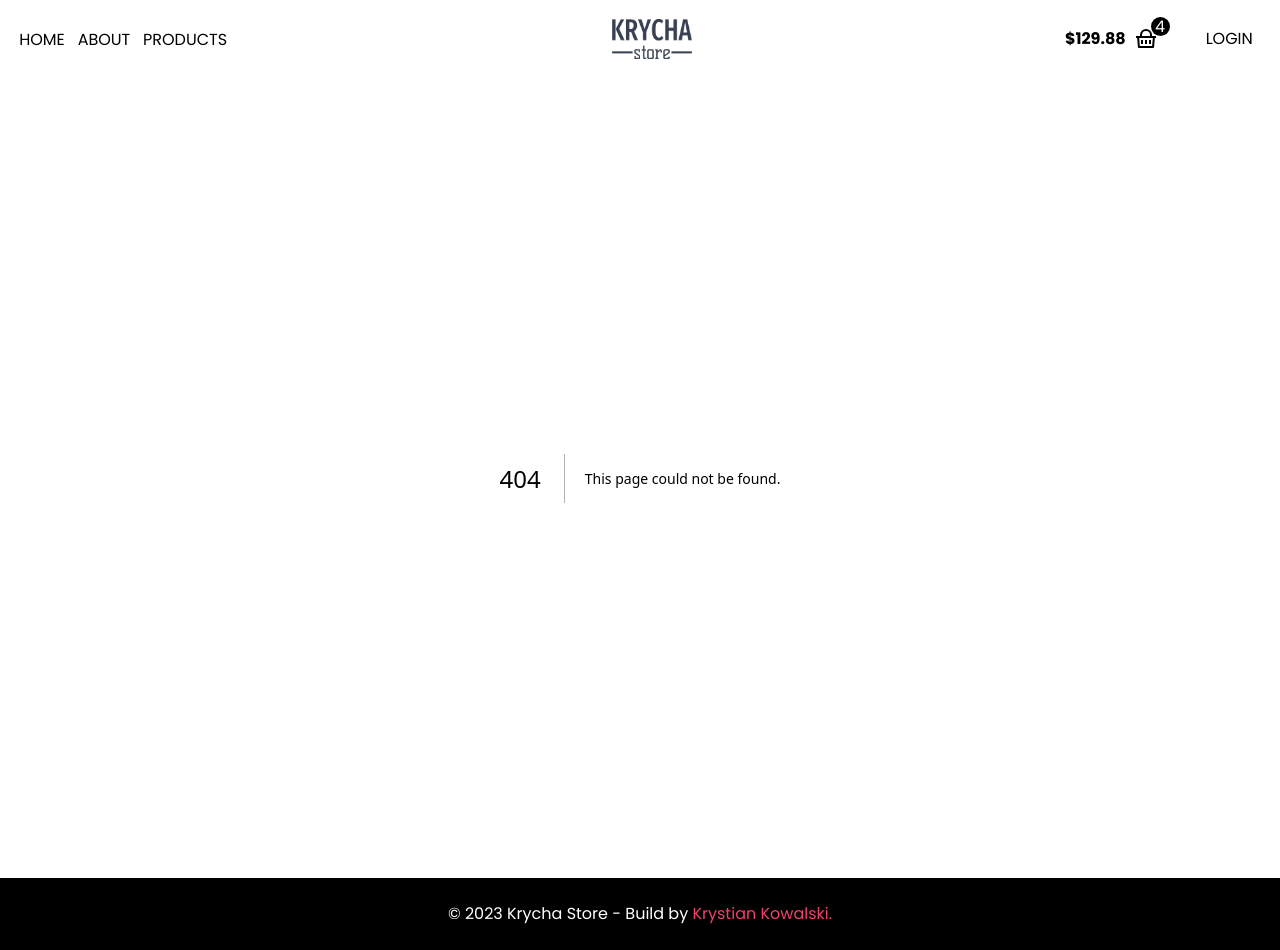
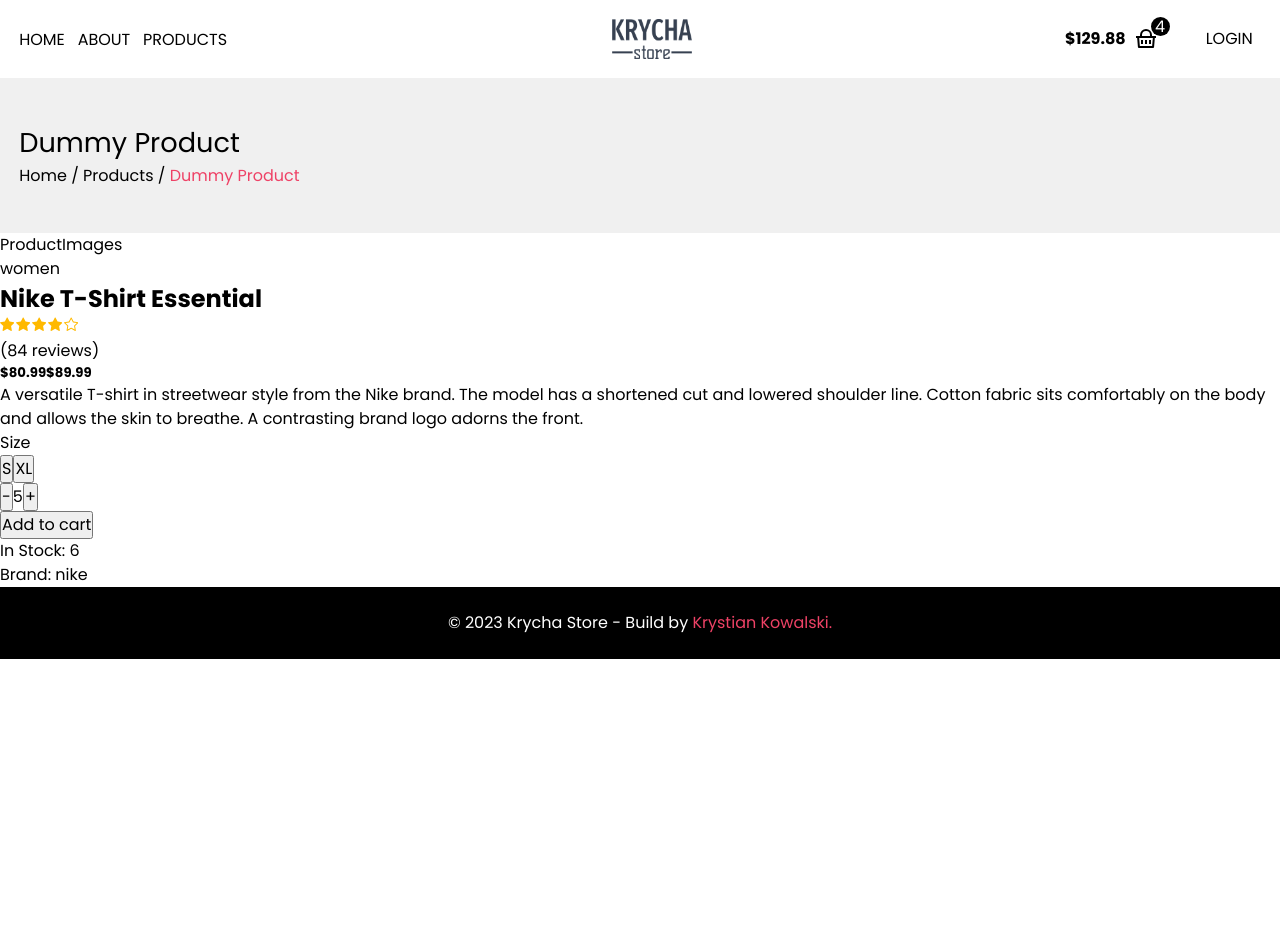
Before and after one commit to Krycha94/fullstack-nextjs-ecommerce, a Next.js app: page /products/1 in a window 1280 px wide. Before the commit this address had no page. After the commit the page ends 800 px from the top, so only its background shows below. Built offline with nearby package versions, Linux system fonts and the light colour scheme.

Commit message:
Create SingleProductPage and ProductDetails component

```diff
--- /dev/null
+++ b/app/products/[productId]/page.tsx
@@ -0,0 +1,17 @@
+import { products } from "@/utils/dummyData";
+import Breadcrumbs from "@/components/Breadcrumbs/Breadcrumbs";
+import ProductDetails from "@/components/ProductDetails/ProductDetails";
+
+//TODO DYNAMIC METADATA
+
+const SingleProductPage = () => {
+	const product = products[1];
+
+	return (
+		<>
+			<Breadcrumbs title="dummy product" product />
+			<ProductDetails product={product} />
+		</>
+	);
+};
+export default SingleProductPage;
--- a/app/products/page.tsx
+++ b/app/products/page.tsx
@@ -11,10 +11,6 @@
 };
 
 const ProductsPage = () => {
-	return (
-		<>
-			<Products products={products} />
-		</>
-	);
+	return <Products products={products} />;
 };
 export default ProductsPage;
--- /dev/null
+++ b/components/AddToCart/AddToCart.module.scss
@@ -0,0 +1,3 @@
+@use "@/styles/mixins.scss" as m;
+@use "@/styles/breakpoints.scss" as b;
+@use "@/styles/variables" as v;
--- /dev/null
+++ b/components/AddToCart/AddToCart.tsx
@@ -0,0 +1,28 @@
+import AmountButtons from "../AmountButtons/AmountButtons";
+import styles from "./AddToCart.module.scss";
+
+type AddToCartProps = {
+	product: any;
+};
+
+const AddToCart = ({ product }: AddToCartProps) => {
+	const { id, stock, size } = product;
+
+	return (
+		<div>
+			<div className={styles.size}>
+				<span>Size</span>
+				<div>
+					{size?.map((s: string, index: number) => (
+						<button key={index}>{s}</button>
+					))}
+				</div>
+			</div>
+			<div className={styles.btns}>
+				<AmountButtons />
+				<button>Add to cart</button>
+			</div>
+		</div>
+	);
+};
+export default AddToCart;
--- /dev/null
+++ b/components/AmountButtons/AmountButtons.tsx
@@ -0,0 +1,10 @@
+const AmountButtons = () => {
+	return (
+		<div>
+			<button type="button">-</button>
+			<span>5</span>
+			<button type="button">+</button>
+		</div>
+	);
+};
+export default AmountButtons;
--- a/components/Breadcrumbs/Breadcrumbs.tsx
+++ b/components/Breadcrumbs/Breadcrumbs.tsx
@@ -3,15 +3,17 @@
 
 type BreadcrumbsProps = {
 	title: string;
+	product?: boolean;
 };
 
-const Breadcrumbs = ({ title }: BreadcrumbsProps) => {
+const Breadcrumbs = ({ title, product }: BreadcrumbsProps) => {
 	return (
 		<section className={styles.breadcrumbs}>
 			<div className={styles.breadcrumbs__container}>
 				<h3>{title}</h3>
 				<span>
-					<Link href="/">Home /</Link> {title}
+					<Link href="/">Home / </Link>
+					{product && <Link href="/products">Products /</Link>} {title}
 				</span>
 			</div>
 		</section>
--- /dev/null
+++ b/components/ProductDetails/ProductDetails.module.scss
@@ -0,0 +1,3 @@
+@use "@/styles/mixins.scss" as m;
+@use "@/styles/breakpoints.scss" as b;
+@use "@/styles/variables" as v;
--- /dev/null
+++ b/components/ProductDetails/ProductDetails.tsx
@@ -0,0 +1,51 @@
+import AddToCart from "../AddToCart/AddToCart";
+import ProductImages from "../ProductImages/ProductImages";
+import Stars from "../Stars/Stars";
+import styles from "./ProductDetails.module.scss";
+
+type ProductDetailsProps = {
+	product: any;
+};
+
+const ProductDetails = ({ product }: ProductDetailsProps) => {
+	const {
+		name,
+		price,
+		description,
+		stock,
+		brand,
+		stars,
+		reviews,
+		discount,
+		images,
+		category,
+	} = product;
+
+	return (
+		<div className={styles.product}>
+			<ProductImages images={images} />
+			<section className={styles.product__details}>
+				<p>{category}</p>
+				<h2>{name}</h2>
+				<Stars stars={stars} reviews={reviews} />
+				<h5>
+					{discount ? (
+						<>
+							<span>${(price * 0.9).toFixed(2)}</span>
+							<span className={styles.product__oldPrice}>${price}</span>
+						</>
+					) : (
+						<span>${price}</span>
+					)}
+				</h5>
+				<p>{description}</p>
+				<AddToCart product={product} />
+				<div>
+					<p>In Stock: {stock}</p>
+					<p>Brand: {brand}</p>
+				</div>
+			</section>
+		</div>
+	);
+};
+export default ProductDetails;
--- /dev/null
+++ b/components/ProductImages/ProductImages.module.scss
@@ -0,0 +1,3 @@
+@use "@/styles/mixins.scss" as m;
+@use "@/styles/breakpoints.scss" as b;
+@use "@/styles/variables" as v;
--- /dev/null
+++ b/components/ProductImages/ProductImages.tsx
@@ -0,0 +1,10 @@
+import styles from "./ProductImages.module.scss";
+
+type ProductImagesProps = {
+	images: { id: string; url: string }[];
+};
+
+const ProductImages = ({ images }: ProductImagesProps) => {
+	return <div>ProductImages</div>;
+};
+export default ProductImages;
```
Also changed, not shown: components/AmountButtons/AmountButtons.module.scss (added).
